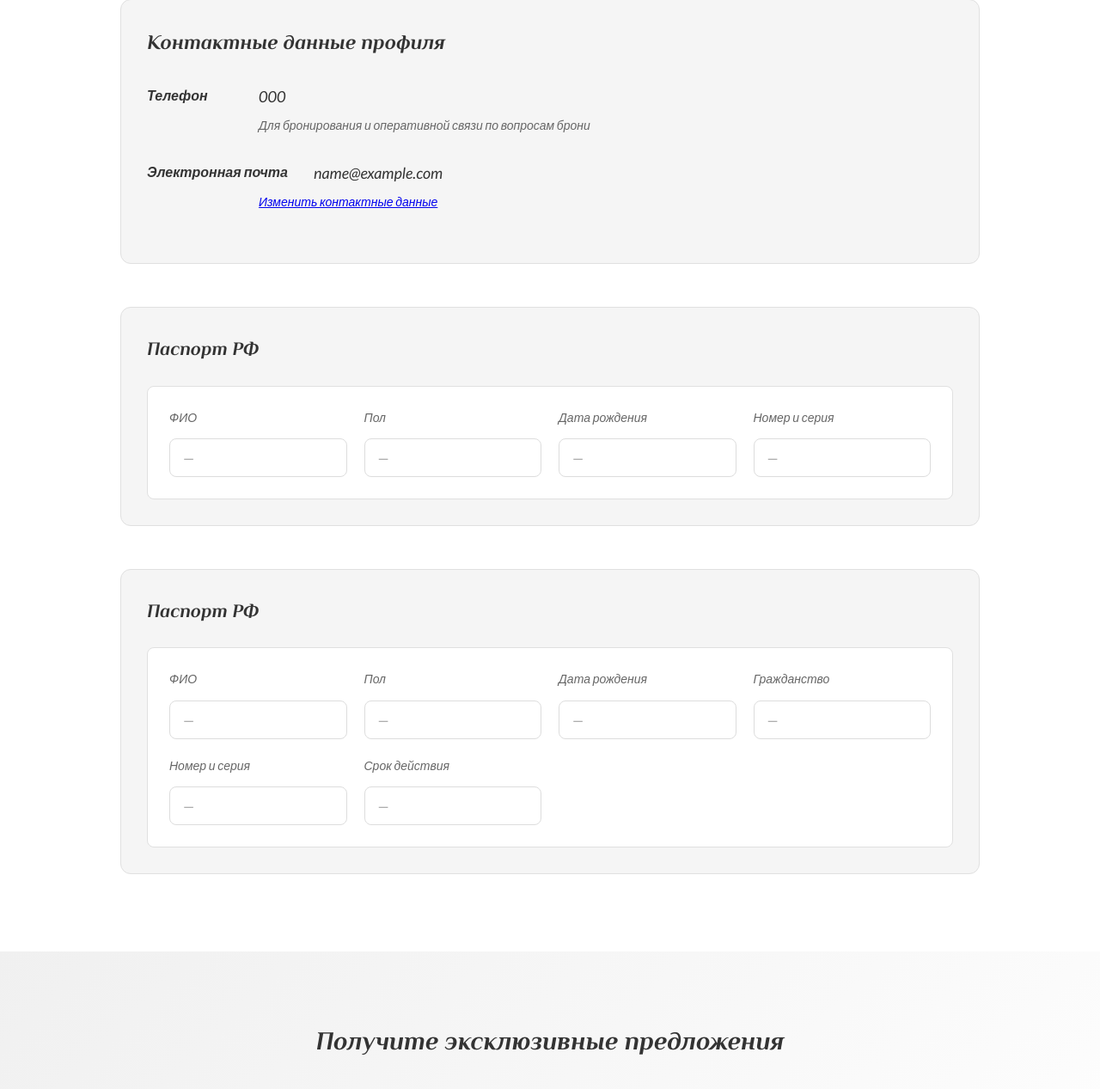
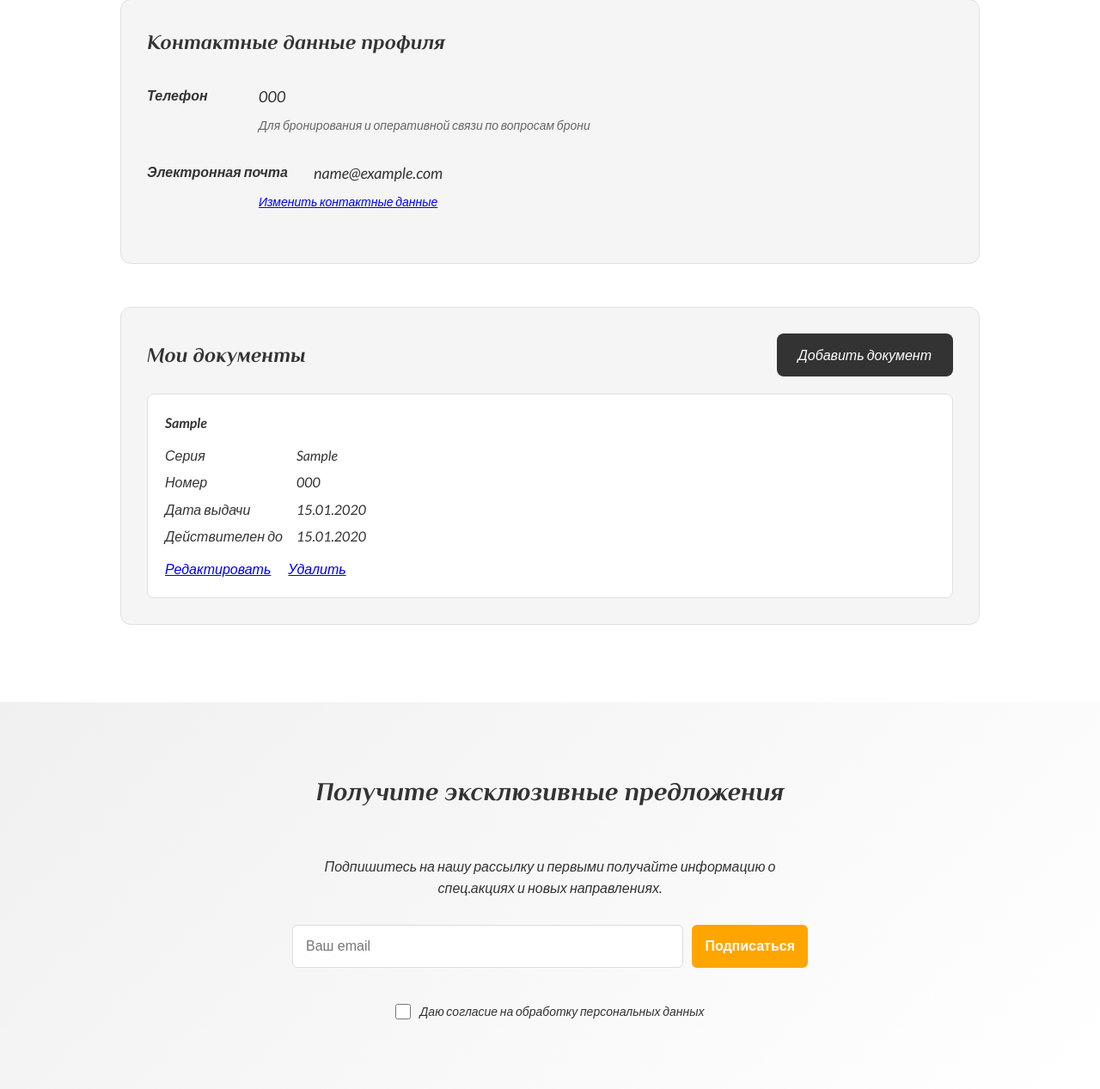
Before and after one commit to vladismargo-glitch/-TryTravel-Laravel, a Laravel app: page /documents.html in a window 1280 px wide. Shown: the part 476-1743 px from the top of the page at 86% size. Run offline with Laravel 12, Linux system fonts and the light colour scheme; a user stored in the database is signed in; tables that the repository leaves empty hold one stand-in row (values such as "Sample post").

Commit message:
Add personal document management

```diff
--- /dev/null
+++ b/app/Http/Controllers/DocumentController.php
@@ -0,0 +1,127 @@
+<?php
+
+namespace App\Http\Controllers;
+
+use Illuminate\Contracts\Validation\Validator;
+use Illuminate\Contracts\View\View;
+use Illuminate\Database\Query\Builder;
+use Illuminate\Http\RedirectResponse;
+use Illuminate\Http\Request;
+use Illuminate\Http\Response;
+use Illuminate\Support\Facades\DB;
+use Illuminate\Support\Facades\Validator as Validation;
+use Illuminate\Support\MessageBag;
+
+class DocumentController extends Controller
+{
+    public function index(Request $request): View
+    {
+        return view('documents', [
+            'documents' => $this->documents($request)->orderByDesc('document_id')->get(),
+        ]);
+    }
+
+    public function create(): Response
+    {
+        return $this->form();
+    }
+
+    public function store(Request $request): Response|RedirectResponse
+    {
+        $validator = $this->validateDocument($request);
+        if ($validator->fails()) {
+            return $this->form(validator: $validator);
+        }
+
+        DB::table('user_documents')->insert($validator->validated() + ['user_id' => $request->user()->getKey()]);
+
+        return to_route('documents', [], 303)->with('document_status', 'Документ добавлен.');
+    }
+
+    public function edit(Request $request, string $documentId): Response
+    {
+        return $this->form($this->findDocument($this->documents($request)->where('document_id', $documentId)));
+    }
+
+    public function update(Request $request, string $documentId): Response|RedirectResponse
+    {
+        $query = $this->documents($request)->where('document_id', $documentId);
+        $document = $this->findDocument($query);
+        $validator = $this->validateDocument($request);
+        if ($validator->fails()) {
+            return $this->form($document, $validator);
+        }
+
+        abort_if($query->update($validator->validated()) === 0 && ! $query->exists(), 404);
+
+        return to_route('documents', [], 303)->with('document_status', 'Изменения сохранены.');
+    }
+
+    public function confirmDelete(Request $request, string $documentId): View
+    {
+        return view('documents-delete', [
+            'document' => $this->findDocument($this->documents($request)->where('document_id', $documentId)),
+        ]);
+    }
+
+    public function destroy(Request $request, string $documentId): RedirectResponse
+    {
+        abort_if($this->documents($request)->where('document_id', $documentId)->delete() === 0, 404);
+
+        return to_route('documents', [], 303)->with('document_status', 'Документ удалён.');
+    }
+
+    private function documents(Request $request): Builder
+    {
+        return DB::table('user_documents')->where('user_id', $request->user()->getKey());
+    }
+
+    private function findDocument(Builder $query): object
+    {
+        $document = $query->first();
+        abort_if($document === null, 404);
+
+        return $document;
+    }
+
+    private function validateDocument(Request $request): Validator
+    {
+        return Validation::make($request->only('document_type', 'series', 'number', 'issued_at', 'expires_at'), [
+            'document_type' => ['required', 'string', 'max:80'],
+            'series' => ['nullable', 'string', 'max:30'],
+            'number' => ['required', 'string', 'max:40'],
+            'issued_at' => ['nullable', 'date_format:Y-m-d', 'after_or_equal:1000-01-01'],
+            'expires_at' => ['nullable', 'date_format:Y-m-d', 'after_or_equal:1000-01-01'],
+        ], [
+            'required' => 'Заполни поле «:attribute».',
+            'string' => 'Проверь поле «:attribute».',
+            'max' => 'В поле «:attribute» допустимо не более :max символов.',
+            'date_format' => 'Проверь дату в поле «:attribute».',
+            'after_or_equal' => 'Проверь год в поле «:attribute».',
+        ], [
+            'document_type' => 'Тип документа',
+            'series' => 'Серия',
+            'number' => 'Номер',
+            'issued_at' => 'Дата выдачи',
+            'expires_at' => 'Действителен до',
+        ])->after(function (Validator $validator): void {
+            $data = $validator->getData();
+            if (! $validator->errors()->hasAny(['issued_at', 'expires_at'])
+                && isset($data['issued_at'], $data['expires_at'])
+                && $data['expires_at'] < $data['issued_at']) {
+                $validator->errors()->add('expires_at', 'Дата окончания действия не может быть раньше даты выдачи.');
+            }
+        });
+    }
+
+    private function form(?object $document = null, ?Validator $validator = null): Response
+    {
+        $values = array_replace((array) $document, $validator?->getData() ?? []);
+
+        return response()->view('documents-form', [
+            'document' => $document,
+            'values' => $values,
+            'errors' => $validator?->errors() ?? new MessageBag,
+        ], $validator ? 422 : 200)->header('Cache-Control', 'private, no-store');
+    }
+}
--- a/public/css/documents.css
+++ b/public/css/documents.css
@@ -54,26 +54,8 @@
     margin: 0 0 0 130px;
 }
 
-.email-input-group {
-    display: flex;
-    gap: 15px;
-    align-items: flex-start;
-    margin-bottom: 5px;
-    flex: 1;
-}
-
-.email-input {
-    flex: 1;
-    max-width: 400px;
-    padding: 12px 15px;
-    border: 1px solid #ddd;
-    border-radius: 8px;
-    font-family: 'Lato', sans-serif;
-    font-size: 16px;
-    box-sizing: border-box;
-}
-
 .add-button {
+    display: inline-block;
     padding: 12px 25px;
     background: #333;
     color: white;
@@ -82,6 +64,7 @@
     font-family: 'Lato', sans-serif;
     font-size: 16px;
     font-weight: 500;
+    text-decoration: none;
     cursor: pointer;
     transition: background 0.3s;
 }
@@ -90,7 +73,7 @@
     background: #555;
 }
 
-.passport-section {
+.document-section {
     margin-bottom: 50px;
     padding: 30px;
     background: #f5f5f5;
@@ -98,69 +81,42 @@
     border-radius: 12px;
 }
 
-.passport-title {
-    font-family: 'Philosopher', serif;
-    font-size: 22px;
-    color: #333;
-    margin-bottom: 25px;
+.document-header {
+    display: flex;
+    align-items: center;
+    justify-content: space-between;
+    flex-wrap: wrap;
+    gap: 12px;
+    margin-bottom: 20px;
 }
 
-.passport-form {
+.document-header h3 { margin: 0; }
+
+.document-card {
     background: white;
-    padding: 25px;
+    padding: 20px;
+    margin-top: 12px;
     border-radius: 8px;
     border: 1px solid #e0e0e0;
+    overflow-wrap: anywhere;
 }
 
-.form-row {
+.document-card dl {
     display: grid;
-    grid-template-columns: repeat(auto-fit, minmax(200px, 1fr));
-    gap: 20px;
+    grid-template-columns: auto minmax(0, 1fr);
+    gap: 6px 16px;
+    margin: 12px 0;
 }
 
-.form-field {
+.document-card dd { margin: 0; }
+.document-actions {
     display: flex;
-    flex-direction: column;
-    gap: 8px;
-}
-
-.form-field label {
-    font-family: 'Lato', sans-serif;
-    font-size: 14px;
-    color: #666;
-    font-weight: 500;
-    margin-bottom: 5px;
-}
-
-.form-field input {
-    padding: 12px 15px;
-    border: 1px solid #ddd;
-    border-radius: 8px;
-    font-family: 'Lato', sans-serif;
-    font-size: 16px;
-    color: #333;
-    width: 100%;
-    box-sizing: border-box;
-}
-
-.form-field input::placeholder {
-    color: #999;
+    flex-wrap: wrap;
+    gap: 12px 20px;
 }
 
 @media (max-width: 768px) {
-    .email-input-group {
-        flex-direction: column;
-    }
-
-    .email-input {
-        max-width: 100%;
-    }
-
-    .form-row {
-        grid-template-columns: 1fr;
-    }
-
-    .passport-section,
+    .document-section,
     .profile-section {
         padding: 20px;
     }
--- a/public/css/trytravel-auth.css
+++ b/public/css/trytravel-auth.css
@@ -1,5 +1,6 @@
 .auth-feedback { margin: 0 0 1rem; line-height: 1.5; }
 .auth-error { color: #a12525; padding-left: 1.2rem; }
+.auth-input[aria-invalid="true"] { border-color: #a12525; }
 .booking-summary { margin: 16px 0; text-align: left; }
 .booking-summary dt { margin-top: 8px; font-weight: 600; }
 .booking-summary dd { margin: 0; }
--- a/resources/views/documents.blade.php
+++ b/resources/views/documents.blade.php
@@ -35,7 +35,7 @@
                 <li><a href="newyear-tours.html">Новогодние туры</a></li>
                 <li><a href="about.html">О нас</a></li>
                 <li><a href="contacts.html">Контакты</a></li>
-                <li><a href="#" class="favorites-icon">Избранное</a></li>
+                <li><a href="{{ route('favorites.index') }}" class="favorites-icon">Избранное</a></li>
             </ul>
         </div>
     </nav>
@@ -70,61 +70,44 @@
                 </div>
             </div>
 
-            <div class="passport-section">
-                <h3 class="passport-title">Паспорт РФ</h3>
-                <div class="passport-form">
-                    <div class="form-row">
-                        <div class="form-field">
-                            <label>ФИО</label>
-                            <input type="text" placeholder="—">
+            <section class="document-section">
+                <div class="document-header">
+                    <h3 class="profile-section-title">Мои документы</h3>
+                    <a class="add-button" href="{{ route('documents.create') }}">Добавить документ</a>
+                </div>
+
+                @if (session('document_status'))
+                    <p role="status">{{ session('document_status') }}</p>
+                @endif
+
+                @forelse ($documents as $document)
+                    <article class="document-card">
+                        <h4>{{ $document->document_type }}</h4>
+                        <dl>
+                            @if ($document->series !== null)
+                                <dt>Серия</dt>
+                                <dd>{{ $document->series }}</dd>
+                            @endif
+                            <dt>Номер</dt>
+                            <dd>{{ $document->number }}</dd>
+                            @if ($document->issued_at)
+                                <dt>Дата выдачи</dt>
+                                <dd>{{ \Illuminate\Support\Carbon::parse($document->issued_at)->format('d.m.Y') }}</dd>
+                            @endif
+                            @if ($document->expires_at)
+                                <dt>Действителен до</dt>
+                                <dd>{{ \Illuminate\Support\Carbon::parse($document->expires_at)->format('d.m.Y') }}</dd>
+                            @endif
+                        </dl>
+                        <div class="document-actions">
+                            <a href="{{ route('documents.edit', $document->document_id) }}">Редактировать</a>
+                            <a href="{{ route('documents.confirm-delete', $document->document_id) }}">Удалить</a>
                         </div>
-                        <div class="form-field">
-                            <label>Пол</label>
-                            <input type="text" placeholder="—">
-                        </div>
-                        <div class="form-field">
-                            <label>Дата рождения</label>
-                            <input type="text" placeholder="—">
-                        </div>
-                        <div class="form-field">
-                            <label>Номер и серия</label>
-                            <input type="text" placeholder="—">
-                        </div>
-                    </div>
-                </div>
-            </div>
-
-            <div class="passport-section">
-                <h3 class="passport-title">Паспорт РФ</h3>
-                <div class="passport-form">
-                    <div class="form-row">
-                        <div class="form-field">
-                            <label>ФИО</label>
-                            <input type="text" placeholder="—">
-                        </div>
-                        <div class="form-field">
-                            <label>Пол</label>
-                            <input type="text" placeholder="—">
-                        </div>
-                        <div class="form-field">
-                            <label>Дата рождения</label>
-                            <input type="text" placeholder="—">
-                        </div>
-                        <div class="form-field">
-                            <label>Гражданство</label>
-                            <input type="text" placeholder="—">
-                        </div>
-                        <div class="form-field">
-                            <label>Номер и серия</label>
-                            <input type="text" placeholder="—">
-                        </div>
-                        <div class="form-field">
-                            <label>Срок действия</label>
-                            <input type="text" placeholder="—">
-                        </div>
-                    </div>
-                </div>
-            </div>
+                    </article>
+                @empty
+                    <p>У тебя пока нет сохранённых документов.</p>
+                @endforelse
+            </section>
         </div>
     </section>
 
--- a/routes/web.php
+++ b/routes/web.php
@@ -2,6 +2,7 @@
 
 use App\Http\Controllers\AuthController;
 use App\Http\Controllers\BookingController;
+use App\Http\Controllers\DocumentController;
 use App\Http\Controllers\FavoriteController;
 use App\Http\Controllers\PasswordResetController;
 use App\Http\Controllers\ProfileController;
@@ -47,7 +48,16 @@ Route::middleware(['auth', 'auth.session'])->group(function () {
         ->whereNumber('tourId')->name('favorites.store');
     Route::delete('/favorites/{tourId}', [FavoriteController::class, 'destroy'])
         ->whereNumber('tourId')->name('favorites.destroy');
-    Route::view('/documents.html', 'documents')->name('documents');
+    Route::middleware('cache.headers:private;no_store')->controller(DocumentController::class)->group(function () {
+        Route::get('/documents.html', 'index')->name('documents');
+        Route::get('/documents/new', 'create')->name('documents.create');
+        Route::post('/documents', 'store')->name('documents.store');
+        Route::get('/documents/{documentId}/edit', 'edit')->whereNumber('documentId')->name('documents.edit');
+        Route::patch('/documents/{documentId}', 'update')->whereNumber('documentId')->name('documents.update');
+        Route::get('/documents/{documentId}/delete', 'confirmDelete')
+            ->whereNumber('documentId')->name('documents.confirm-delete');
+        Route::delete('/documents/{documentId}', 'destroy')->whereNumber('documentId')->name('documents.destroy');
+    });
     Route::view('/logout.html', 'logout')->name('logout');
     Route::post('/logout.html', [AuthController::class, 'logout'])->name('logout.submit');
 });
```
Also changed, not shown: resources/views/documents-delete.blade.php (added, +13 -0 lines), resources/views/documents-form.blade.php (added, +35 -0 lines).
